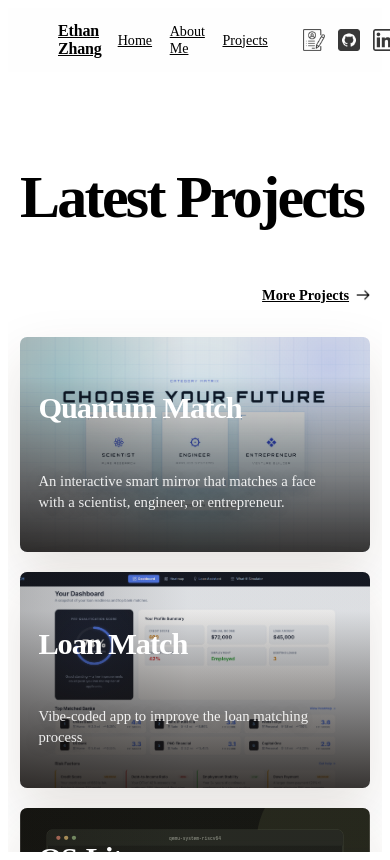
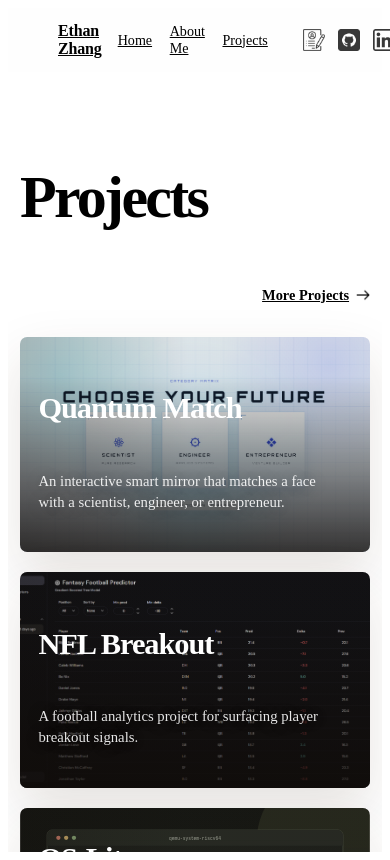
Before and after one commit to ezhang3333/personal-portfolio, a Vue app: page /projects in a window 390 px wide. Shown: the top 860 px of the page. Built offline with nearby package versions, Linux system fonts and the light colour scheme; the HTML template or start-up script is replaced by a standard one.

Commit message:
changing base font design to black colored and also updating the projects page more visually

```diff
--- a/src/components/ProjectCard.vue
+++ b/src/components/ProjectCard.vue
@@ -22,7 +22,7 @@ defineProps<{
 
       <div class="project-actions">
         <a :href="detailsHref" target="_blank" rel="noopener" class="project-button">
-          More details
+          GitHub
         </a>
         <a
           v-if="siteHref"
--- a/src/styles/global.css
+++ b/src/styles/global.css
@@ -3,11 +3,11 @@
   --bg-warm: #f3ede2;
   --surface: rgba(255, 255, 253, 0.9);
   --surface-raised: rgba(255, 255, 253, 0.94);
-  --accent: #6f4a33;
-  --text-primary: #2e2017;
-  --text-secondary: #6e584a;
-  --line-soft: rgba(111, 74, 51, 0.14);
-  --line-strong: rgba(111, 74, 51, 0.32);
+  --accent: #b8633a;
+  --text-primary: #11100f;
+  --text-secondary: #494541;
+  --line-soft: rgba(184, 99, 58, 0.16);
+  --line-strong: rgba(184, 99, 58, 0.34);
   --radius-lg: 24px;
   --shadow-soft: 0 18px 40px rgba(73, 43, 23, 0.06);
   --shadow-lifted: 0 20px 52px rgba(73, 43, 23, 0.1);
--- a/src/views/AboutView.vue
+++ b/src/views/AboutView.vue
@@ -174,7 +174,7 @@ h1 {
 
 .about-link {
   position: relative;
-  color: #b8633a;
+  color: var(--accent);
   text-decoration: none;
 }
 
--- a/src/views/AllProjectsView.vue
+++ b/src/views/AllProjectsView.vue
@@ -29,12 +29,12 @@ const featuredProjects = [
     siteHref: 'https://quantum-match.vercel.app/',
   },
   {
-    title: 'Loan Match',
-    summary: 'Vibe-coded app to improve the loan matching process.',
-    imageSrc: loanMatch,
-    imageAlt: 'Loan match web application screenshot',
+    title: 'NFL Breakout',
+    summary: 'A football analytics project for surfacing player breakout signals.',
+    imageSrc: nflFantasyBreakout,
+    imageAlt: 'NFL fantasy breakout analytics screenshot',
     detailsHref: 'https://github.com/ezhang3333',
-    hideSiteAction: true,
+    siteHref: 'https://fantasy-football-tawny.vercel.app/',
   },
   {
     title: 'OS-Lite',
@@ -45,12 +45,12 @@ const featuredProjects = [
     hideSiteAction: true,
   },
   {
-    title: 'NFL Breakout',
-    summary: 'A football analytics project for surfacing player breakout signals.',
-    imageSrc: nflFantasyBreakout,
-    imageAlt: 'NFL fantasy breakout analytics screenshot',
+    title: 'Loan Match',
+    summary: 'Vibe-coded app to improve the loan matching process.',
+    imageSrc: loanMatch,
+    imageAlt: 'Loan match web application screenshot',
     detailsHref: 'https://github.com/ezhang3333',
-    siteHref: 'https://fantasy-football-tawny.vercel.app/',
+    hideSiteAction: true,
   },
 ]
 
@@ -79,8 +79,7 @@ const moreProjects = [
     <section class="section-shell" aria-labelledby="all-projects-title">
       <div class="project-heading">
         <div>
-          <p class="eyebrow">Selected work / 06 projects</p>
-          <h1 id="all-projects-title">All Projects</h1>
+          <h1 id="all-projects-title" class="project-header">Projects</h1>
         </div>
 
         <RouterLink to="/projects" class="back-link">Back to latest</RouterLink>
@@ -149,6 +148,10 @@ h1 {
   text-wrap: balance;
 }
 
+.project-header {
+  font-size: 60px;
+}
+
 .back-link {
   position: relative;
   flex: 0 0 auto;
@@ -198,7 +201,7 @@ h1 {
 }
 
 .section-heading h2 {
-  font-size: clamp(2.3rem, 5vw, 4.5rem);
+  font-size: 60px;
   line-height: 0.95;
   letter-spacing: -0.045em;
 }
--- a/src/views/HomeView.vue
+++ b/src/views/HomeView.vue
@@ -12,7 +12,7 @@ import sketchHeadshot from '../assets/sketch_headshot.png'
         <h1>Ethan Zhang</h1>
         <p class="hero-role">Software Engineer at Onshape by PTC</p>
         <p class="hero-bio">
-          2 years of scaling full-stack web applications and
+          <strong>2 years</strong> of scaling full-stack web applications and
           <span class="bio-highlight">building microservices.</span>
           Passionate about maximizing my efficiency as a software
           engineer without deteriorating the level of code produced.
@@ -81,7 +81,7 @@ import sketchHeadshot from '../assets/sketch_headshot.png'
 }
 
 .bio-highlight {
-  color: #b8633a;
+  color: var(--accent);
 }
 
 @media (max-width: 760px) {
--- a/src/views/ProjectView.vue
+++ b/src/views/ProjectView.vue
@@ -17,12 +17,12 @@ const projects = [
     siteHref: 'https://quantum-match.vercel.app/',
   },
   {
-    title: 'Loan Match',
-    summary: 'Vibe-coded app to improve the loan matching process',
-    imageSrc: loanMatch,
-    imageAlt: 'Loan match web application screenshot',
+    title: 'NFL Breakout',
+    summary: 'A football analytics project for surfacing player breakout signals.',
+    imageSrc: nflFantasyBreakout,
+    imageAlt: 'NFL fantasy breakout analytics screenshot',
     detailsHref: 'https://github.com/ezhang3333',
-    hideSiteAction: true,
+    siteHref: 'https://fantasy-football-tawny.vercel.app/',
   },
   {
     title: 'OS-Lite',
@@ -33,12 +33,12 @@ const projects = [
     hideSiteAction: true,
   },
   {
-    title: 'NFL Breakout',
-    summary: 'A football analytics project for surfacing player breakout signals.',
-    imageSrc: nflFantasyBreakout,
-    imageAlt: 'NFL fantasy breakout analytics screenshot',
+    title: 'Loan Match',
+    summary: 'Vibe-coded app to improve the loan matching process',
+    imageSrc: loanMatch,
+    imageAlt: 'Loan match web application screenshot',
     detailsHref: 'https://github.com/ezhang3333',
-    siteHref: 'https://fantasy-football-tawny.vercel.app/',
+    hideSiteAction: true,
   },
 ]
 </script>
@@ -47,7 +47,7 @@ const projects = [
   <main class="project-page">
     <section class="section-shell" aria-labelledby="projects-title">
       <div class="project-heading">
-        <h1 class="project-header" id="projects-title">Latest Projects</h1>
+        <h1 class="project-header" id="projects-title">Projects</h1>
         <RouterLink
           :to="{ name: 'all-projects', hash: '#more-projects' }"
           class="all-projects-link"
@@ -85,7 +85,7 @@ const projects = [
 }
 
 .project-page::-webkit-scrollbar-thumb {
-  background: rgba(111, 74, 51, 0.22);
+  background: rgba(184, 99, 58, 0.22);
   border-radius: 999px;
 }
 
```
